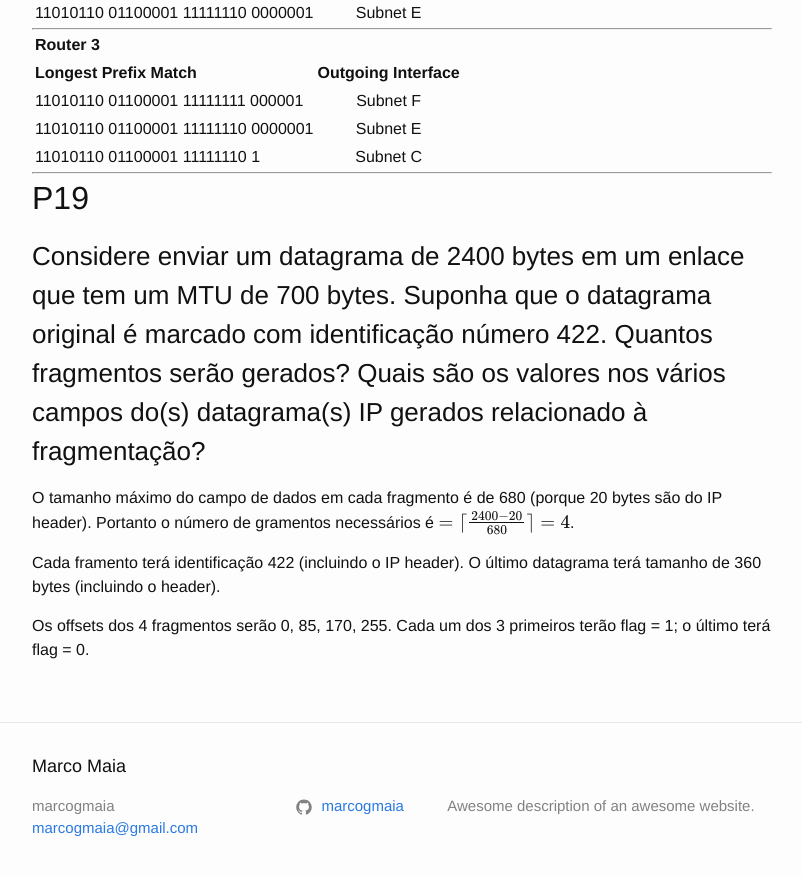
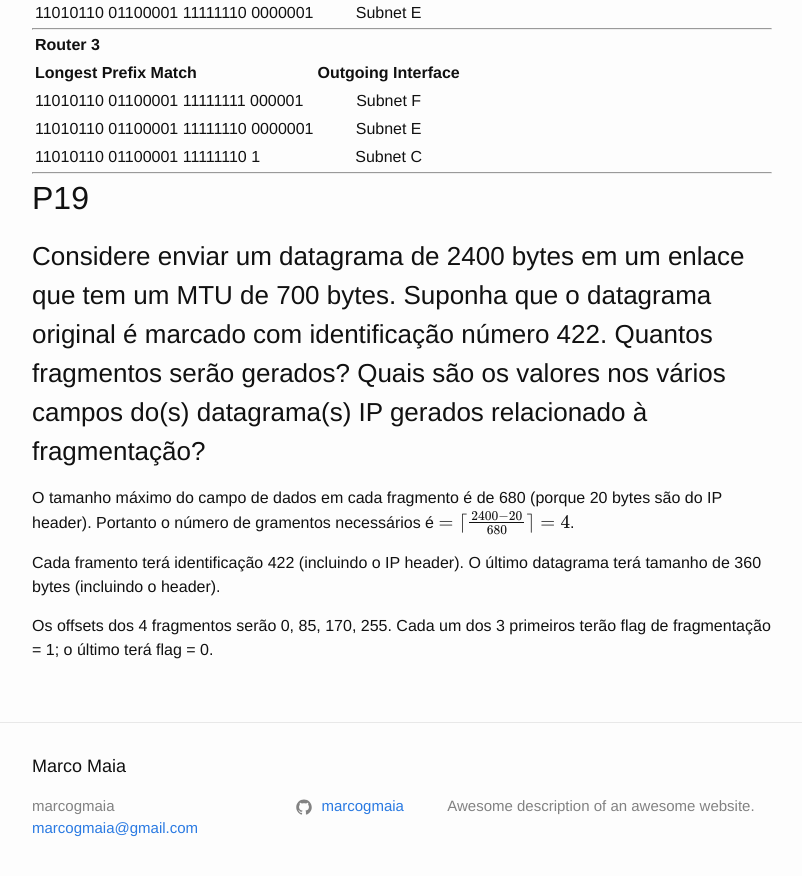
Before and after one commit to marcogmaia/marcogmaia.com, a Jekyll site: the page built from _posts/notes/2017-07-09-revisao-infracom-ch4.md, in a window 1280 px wide and 900 px high, scrolled down 4703 px. Shown: the top 876 px of the window, without its empty margins (238-1040 px from the left). Built offline with Jekyll 4.4.1, drawn with Linux system fonts in a browser that asks for light colours; formulas are drawn with MathJax 3.

Commit message:
infra-hardware

```diff
--- a/_posts/notes/2017-07-09-revisao-infracom-ch4.md
+++ b/_posts/notes/2017-07-09-revisao-infracom-ch4.md
@@ -1,9 +1,9 @@
 ---
 layout: post
 title: "Infraestrutura de comunicação - Cap. 4"
-categories: notes
+categories: infraestrutura de comunicação
 author: "Marco Maia"
-date:   2017-07-09 5:59:7
+date: 2017-07-09 5:59:7
 meta: "infraestrutura de comunicação"
 math: true
 ---
@@ -159,4 +159,4 @@
 Cada framento terá identificação 422 (incluindo o IP header).
 O último datagrama terá tamanho de 360 bytes (incluindo o header).
 
-Os offsets dos 4 fragmentos serão 0, 85, 170, 255. Cada um dos 3 primeiros terão flag = 1; o último terá flag = 0.
+Os offsets dos 4 fragmentos serão 0, 85, 170, 255. Cada um dos 3 primeiros terão flag de fragmentação = 1; o último terá flag = 0.
```
Also changed, not shown: _posts/notes/2017-07-10-revisao-infracom-ch5.md (added, +12 -0 lines), _posts/notes/2017-07-11-revisa-infra-hardware-prova3.md (added, +21 -0 lines).
